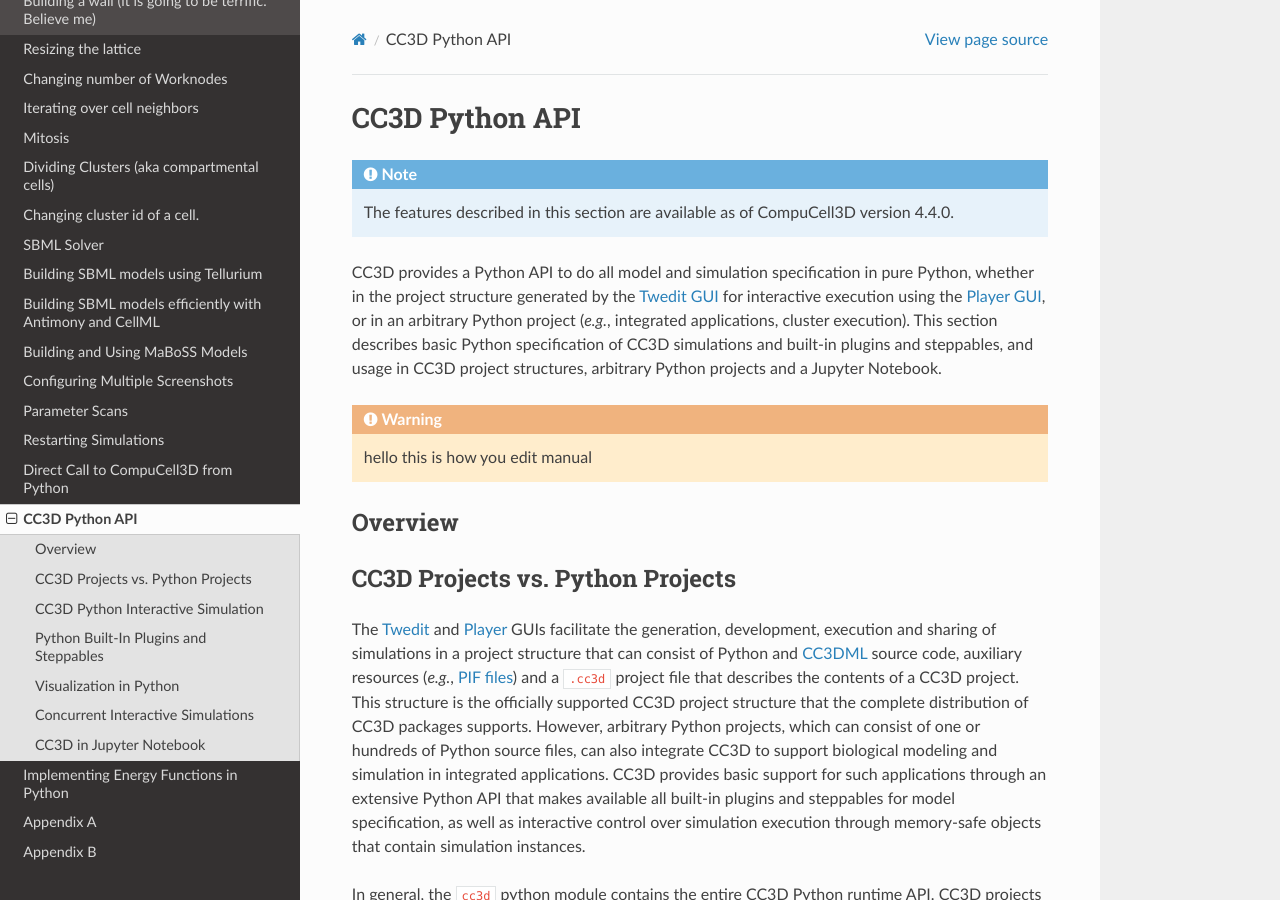
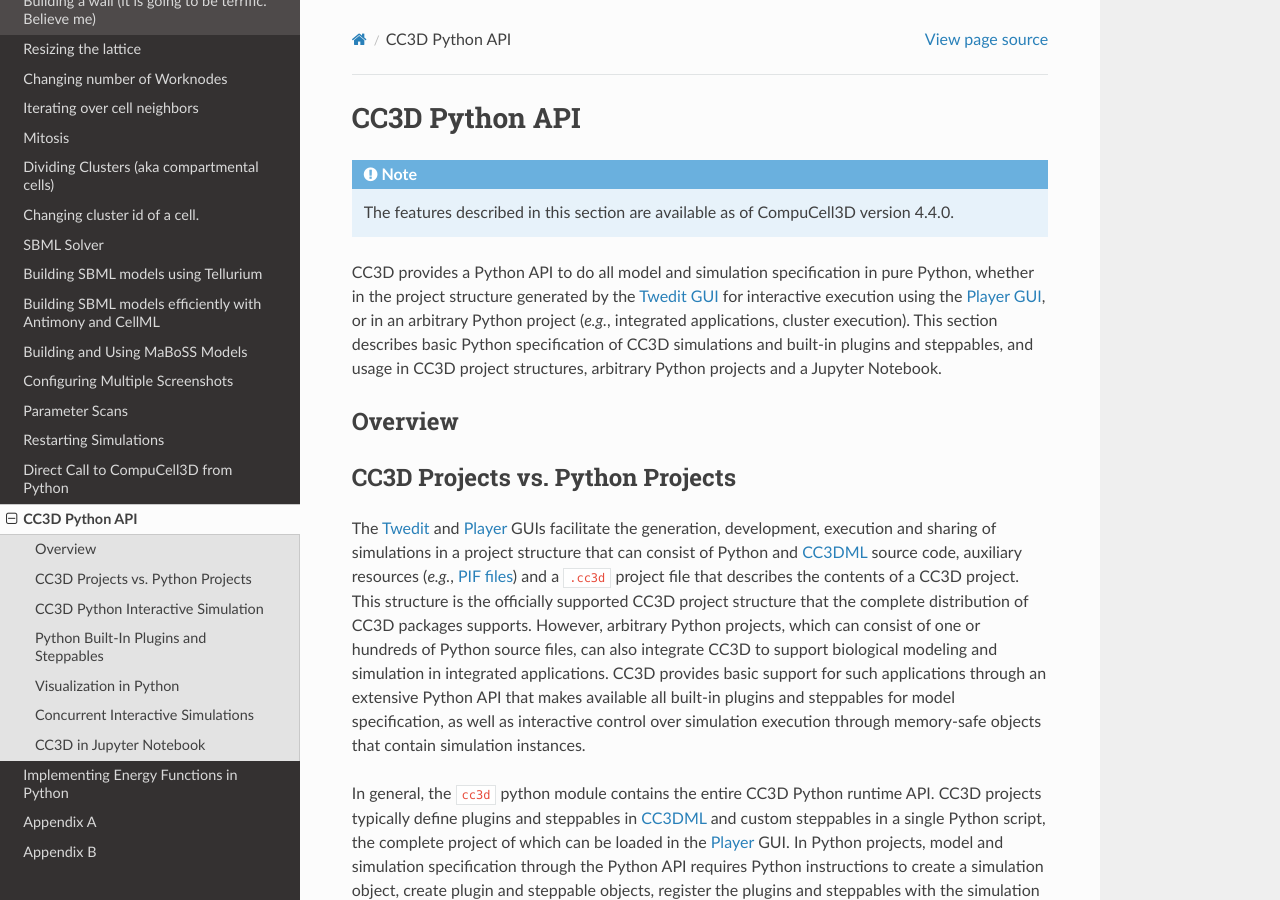
Before and after one commit to CompuCell3D/PythonScriptingManual, a Sphinx documentation site: the page built from docs/cc3d_python.rst, in a window 1280 px wide and 900 px high. Built offline with Sphinx 7.4.7 and the Read the Docs theme 2.0.0, drawn with Linux system fonts in a browser that asks for light colours.

Commit message:
undoing crazy edit

```diff
--- a/docs/cc3d_python.rst
+++ b/docs/cc3d_python.rst
@@ -12,9 +12,6 @@
 This section describes basic Python specification of CC3D simulations and built-in plugins and steppables,
 and usage in CC3D project structures, arbitrary Python projects and a Jupyter Notebook.
 
-.. warning::
-
-    hello this is how you edit manual
 
 Overview
 --------
```
